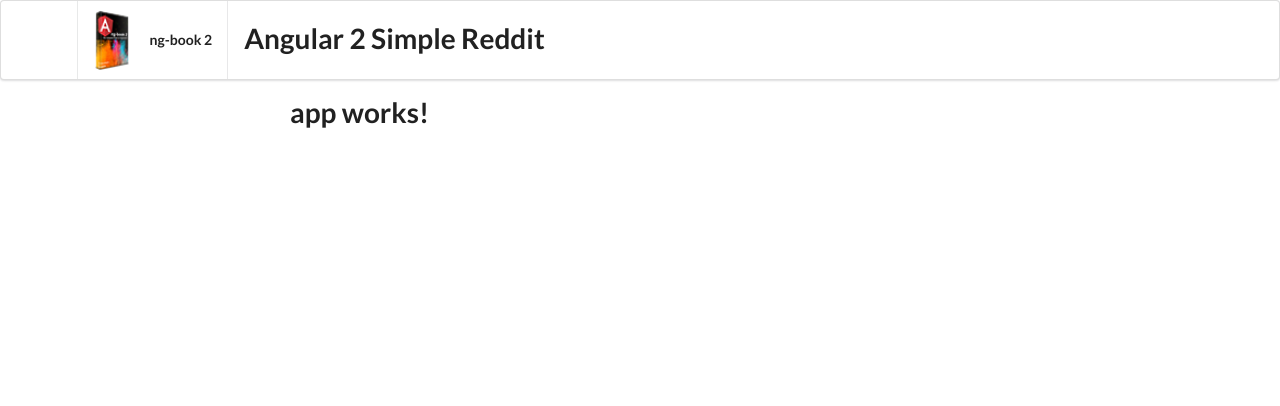
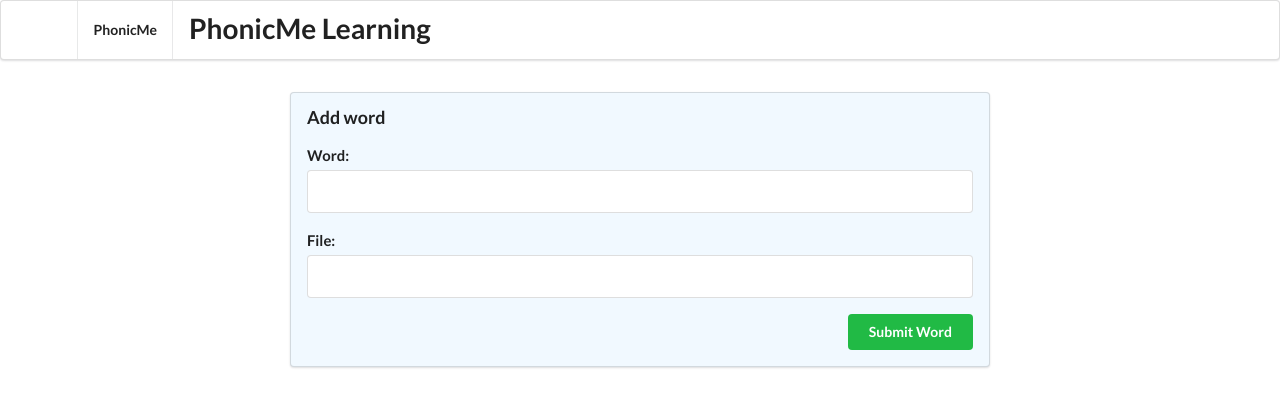
Before and after one commit to leonormes/angular-phonicme, an Angular app: page / in a window 1280 px wide. Shown: the top 406 px of the page. Built offline with nearby package versions, Linux system fonts and the light colour scheme.

Commit message:
Init basic form for uploading new audio files

```diff
--- a/package.json
+++ b/package.json
@@ -25,7 +25,7 @@
     "zone.js": "^0.8.4"
   },
   "devDependencies": {
-    "@angular/cli": "1.0.0",
+    "@angular/cli": "1.3.2",
     "@angular/compiler-cli": "^4.0.0",
     "@types/jasmine": "2.5.38",
     "@types/node": "~6.0.60",
--- a/src/app/app.component.html
+++ b/src/app/app.component.html
@@ -1,3 +1,18 @@
-<h1>
-  {{title}}
-</h1>
+<form class="ui large form segment">
+  <h3 class="ui header">Add word</h3>
+
+<div class="field">
+    <label for="word">Word:</label>
+    <input name="word" #newword>
+</div>
+
+<div class="field">
+  <label for="file">File:</label>
+  <input name="file" #newfile>
+</div>
+
+<button (click)="addWord(newword, newfile)"
+    class="ui positive right floated button">
+  Submit Word
+  </button>
+</form>
--- a/src/app/app.component.ts
+++ b/src/app/app.component.ts
@@ -6,5 +6,8 @@ import { Component } from '@angular/core';
   styleUrls: ['./app.component.css']
 })
 export class AppComponent {
-  title = 'app works!';
+  addWord(word: HTMLInputElement, file: HTMLInputElement): boolean {
+    console.log(`Adding word: ${word.value} & ${file.value}`);
+    return false;
+  }
 }
--- a/src/index.html
+++ b/src/index.html
@@ -2,7 +2,7 @@
 <html>
 <head>
   <meta charset="utf-8">
-  <title>Angular2Reddit</title>
+  <title>PhonicMe</title>
   <base href="/">
 
   <meta name="viewport" content="width=device-width, initial-scale=1">
@@ -14,12 +14,11 @@
   <div class="ui menu">
     <div class="ui container">
       <a href="#" class="header item">
-        <img class="logo" src="/assets/images/ng-book-2-minibook.png">
-        ng-book 2
+        PhonicMe
       </a>
       <div class="header item borderless">
         <h1 class="ui header">
-          Angular 2 Simple Reddit
+          PhonicMe Learning
         </h1>
       </div>
     </div>
```
Also changed, not shown: 1 other file (tests, documents, lock files or other folders).
